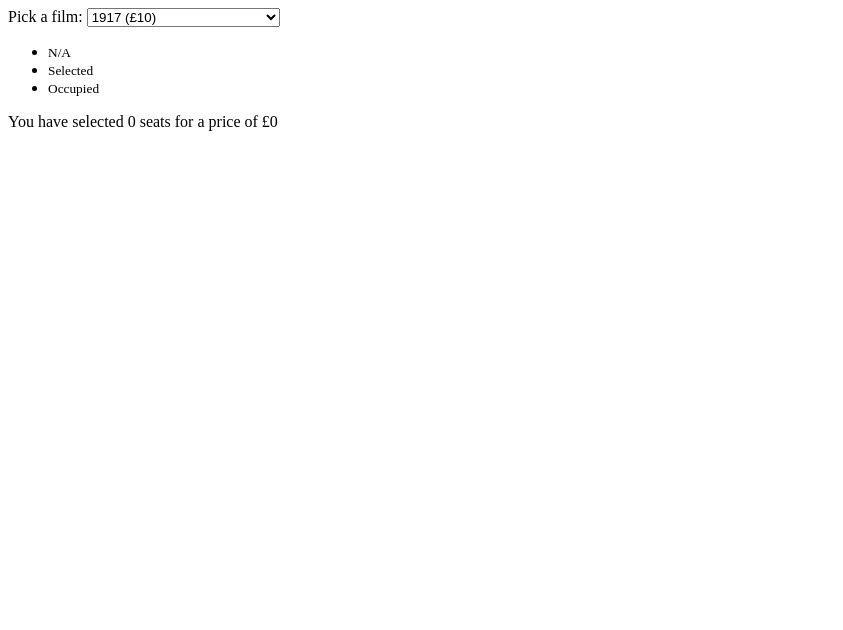
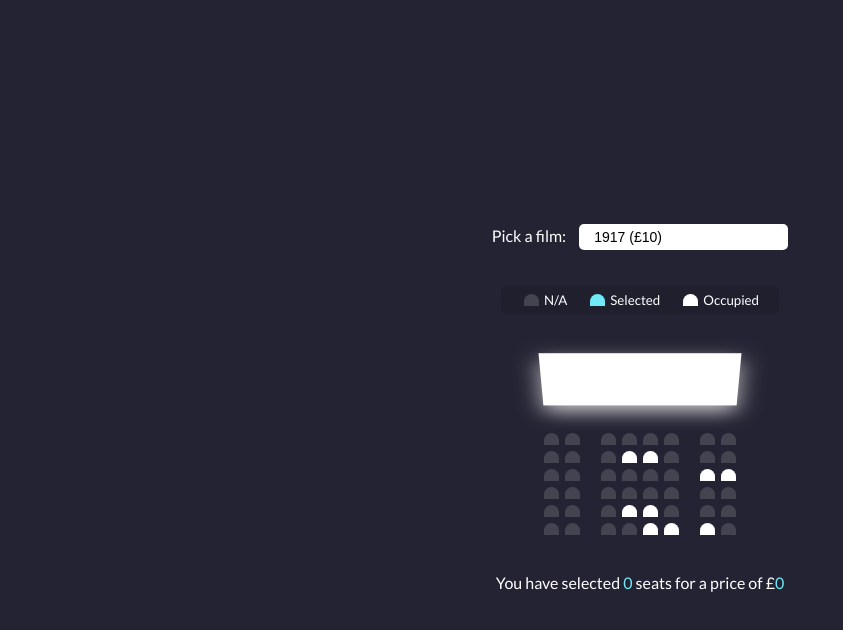
Before and after one commit to mwhittet/cinema-seat-booking, a plain HTML site: page index.html in a window 1280 px wide. Shown: the whole page, without its empty margins (0-843 px from the left). Drawn offline with Linux system fonts and the light colour scheme.

Commit message:
Add in supporting styles

```diff
--- a/style.css
+++ b/style.css
@@ -0,0 +1,125 @@
+@import url('https://fonts.googleapis.com/css?family=Lato&display=swap');
+
+/* Colors */
+:root {
+  --background: #242333;
+  --white: #fff;
+  --gray: #777;
+  --dark-gray: #444451;
+  --light-blue: #6feaf6;
+}
+
+/* Styles */
+* {
+  box-sizing: border-box;
+}
+
+body {
+  align-items: center;
+  background-color: var(--background);
+  color: var(--white);
+  display: flex;
+  flex-direction: column;
+  font-family: 'Lato', sans-serif;
+  height: 100vh;
+  justify-content: center;
+  margin: 0;
+}
+
+.film-container {
+  margin: 20px 0;
+}
+
+.film-container select {
+  -moz-appearance: none;
+  -webkit-appearance: none;
+  appearance: none;
+  background-color: var(--white);
+  border: 0;
+  border-radius: 5px;
+  font-size: 14px;
+  margin-left: 10px;
+  padding: 5px 15px;
+}
+
+.container {
+  margin-bottom: 30px;
+  perspective: 1000px;
+}
+
+.seat {
+  background-color: var(--dark-gray);
+  border-top-left-radius: 10px;
+  border-top-right-radius: 10px;
+  height: 12px;
+  margin: 3px;
+  width: 15px;
+}
+
+.seat.selected {
+  background-color: var(--light-blue);
+}
+
+.seat.occupied {
+  background-color: var(--white);
+}
+
+.seat:nth-of-type(2) {
+  margin-right: 18px;
+}
+
+.seat:nth-last-of-type(2) {
+  margin-left: 18px;
+}
+
+.seat:not(.occupied):hover {
+  cursor: pointer;
+  transform: scale(1.2);
+}
+
+.showcase .seat:not(.occupied):hover {
+  cursor: default;
+  transform: scale(1);
+}
+
+.showcase {
+  background: rgba(0, 0, 0, 0.1);
+  border-radius: 5px;
+  color: var(--white);
+  display: flex;
+  justify-content: space-between;
+  list-style-type: none;
+  padding: 5px 10px;
+}
+
+.showcase li {
+  align-items: center;
+  display: flex;
+  justify-content: center;
+  margin: 0 10px;
+}
+
+.showcase li small {
+  margin-left: 2px;
+}
+
+.row {
+  display: flex;
+}
+
+.screen {
+  background-color: var(--white);
+  box-shadow: 0 10px 25px rgba(255, 255, 255, 0.7);
+  height: 70px;
+  margin: 15px 0;
+  transform: rotateX(-45deg);
+  width: 100%;
+}
+
+p.text {
+  margin: 5px 0;
+}
+
+p.text span {
+  color: var(--light-blue);
+}
```
Also changed, not shown: index.html (+5 -0 lines).
